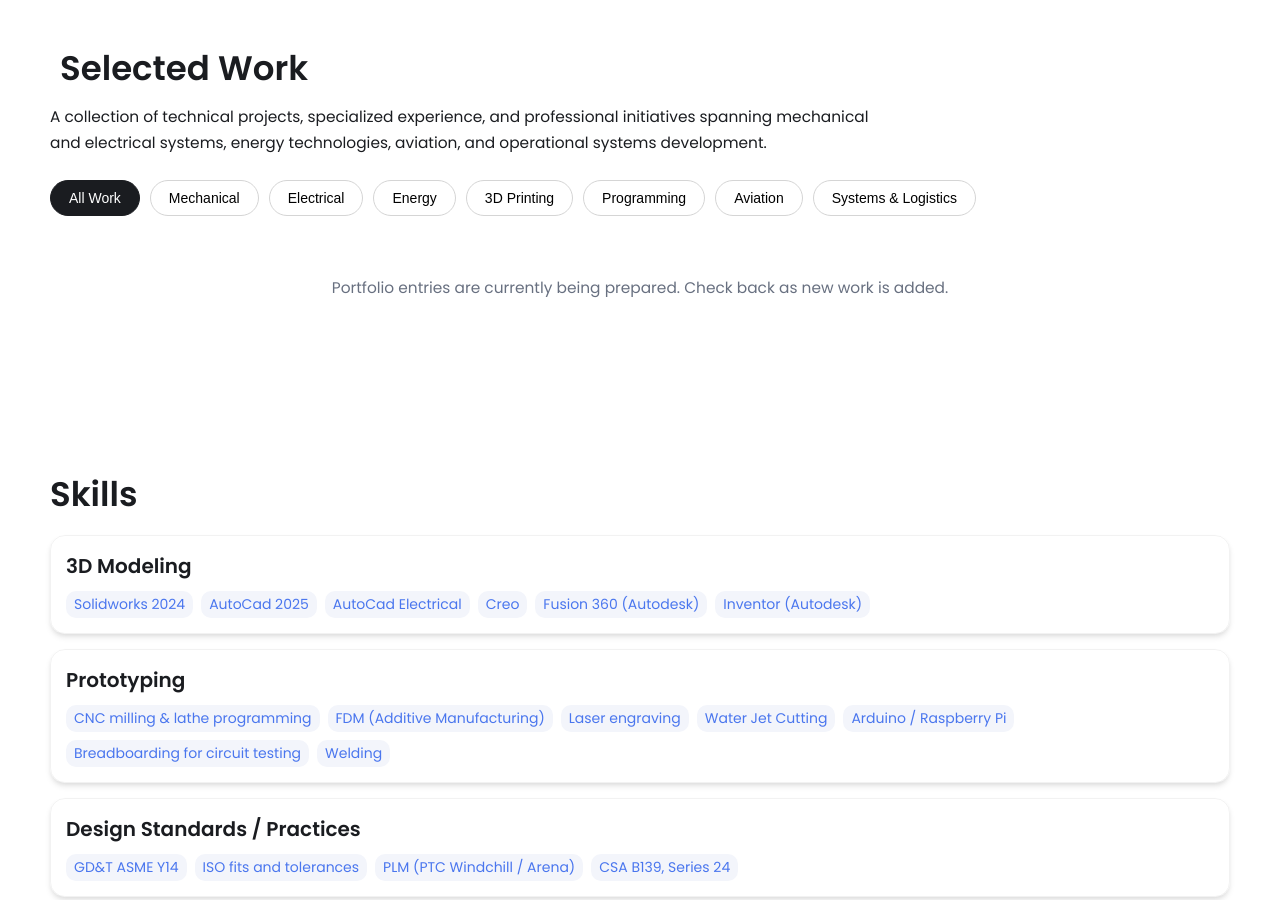
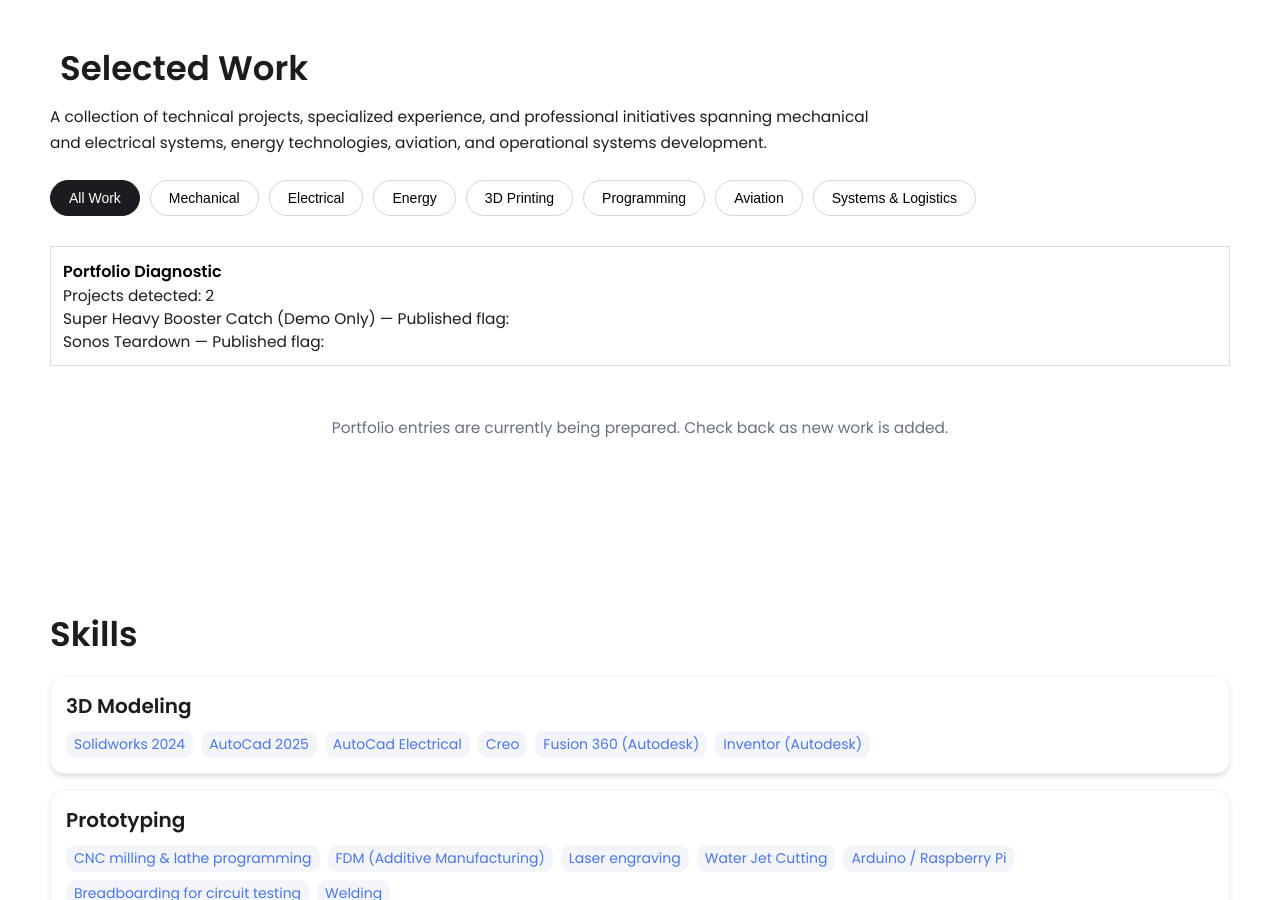
Before and after one commit to SuSpence-89/Eng-portfolio, a Jekyll site: the page built from index.html, in a window 1280 px wide and 900 px high, scrolled down 1028 px. Built offline with Jekyll 4.4.1, drawn with Linux system fonts in a browser that asks for light colours.

Commit message:
Update projects.html

```diff
--- a/_includes/projects.html
+++ b/_includes/projects.html
@@ -46,6 +46,19 @@
         </button>
 
     </div>
+
+<!-- Temporary portfolio diagnostic -->
+<div style="padding:12px; border:1px solid #ddd; margin-bottom:20px;">
+  <strong>Portfolio Diagnostic</strong>
+  <p>Projects detected: {{ site.projects.size }}</p>
+
+  {% for item in site.projects %}
+    <p>
+      {{ item.title }} —
+      Published flag: {{ item.show_in_portfolio }}
+    </p>
+  {% endfor %}
+</div>
 
     <!-- Portfolio Cards -->
     <div class="grid-container selected-work-grid">
```
